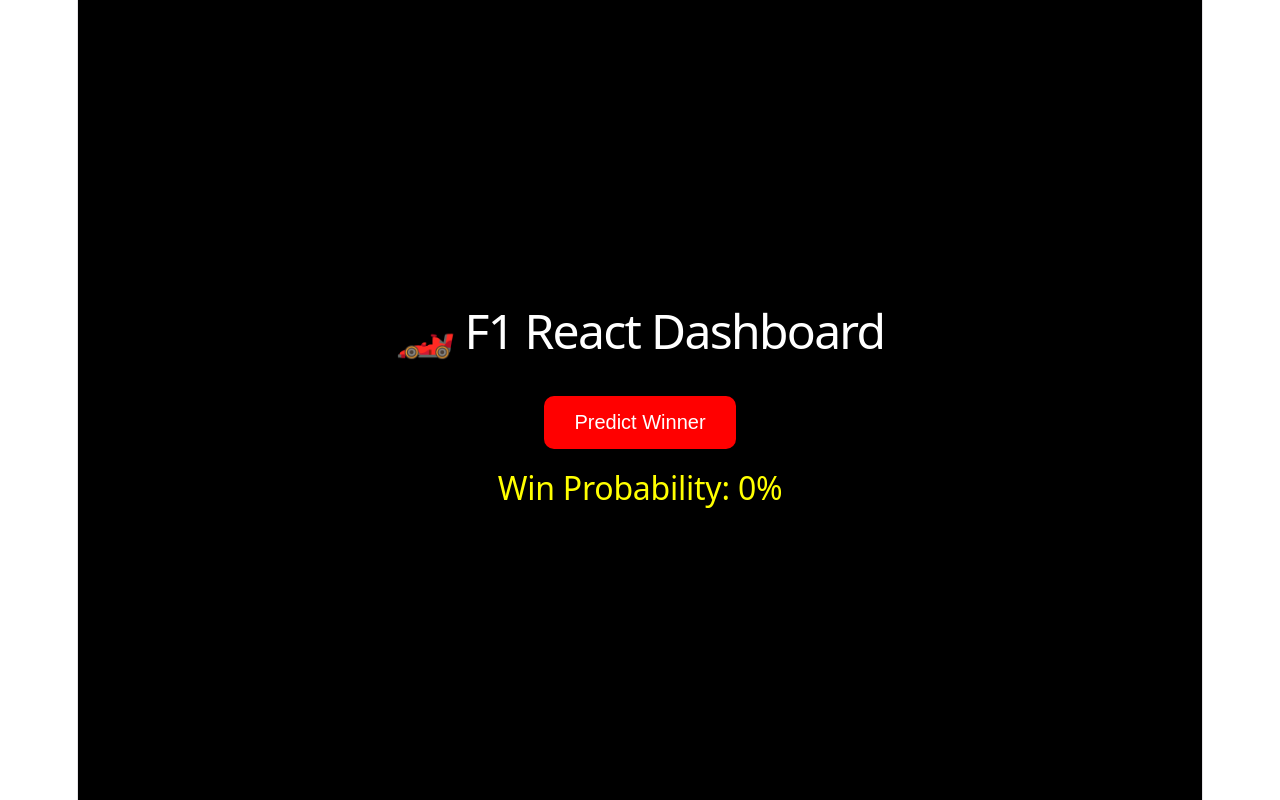
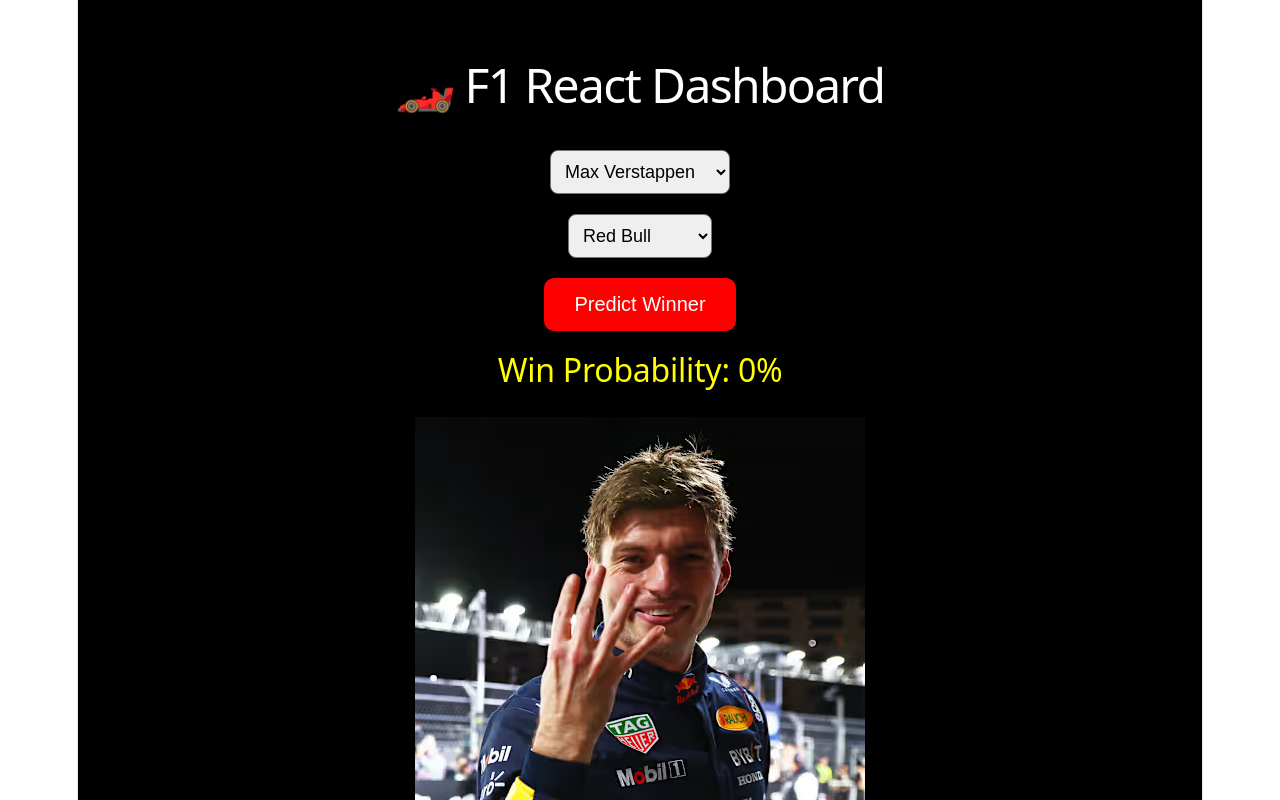
Before and after one commit to lokeshwarsura/f1-race-predictor, a React (Vite) app in the folder f1-react-dashboard/: page / in a window 1280 px wide. Shown: the top 800 px of the page. Built offline with nearby package versions, Linux system fonts and the light colour scheme.

Commit message:
added dynamic driver cards

```diff
--- a/f1-react-dashboard/src/App.jsx
+++ b/f1-react-dashboard/src/App.jsx
@@ -1,12 +1,56 @@
 import { useState } from 'react'
+
+import DriverCard from './components/DriverCard'
 
 function App() {
 
   const [probability, setProbability] = useState(0)
 
+  const [driver, setDriver] =
+    useState('Max Verstappen')
+
+  const [team, setTeam] =
+    useState('Red Bull')
+
+  const [image, setImage] =
+    useState('/images/max.png')
+
+  const [logo, setLogo] =
+    useState('/images/redbull.png')
+
+  const driverImages = {
+
+    'Max Verstappen': '/images/max.png',
+
+    'Lewis Hamilton': '/images/hamilton.png',
+
+    'Fernando Alonso': '/images/alonso.png',
+
+    'Carlos Sainz': '/images/sainz.png',
+
+    'Sergio Perez': '/images/perez.png'
+
+  }
+
+  const teamLogos = {
+
+    'Red Bull': '/images/redbull.png',
+
+    'Mercedes': '/images/mercedes.png',
+
+    'Ferrari': '/images/ferrari.png',
+
+    'Aston Martin': '/images/astonmartin.png'
+
+  }
+
   function predictWinner() {
 
     setProbability(78.42)
+
+    setImage(driverImages[driver])
+
+    setLogo(teamLogos[team])
 
   }
 
@@ -21,7 +65,8 @@ function App() {
         flexDirection: 'column',
         justifyContent: 'center',
         alignItems: 'center',
-        gap: '20px'
+        gap: '20px',
+        padding: '40px'
       }}
     >
 
@@ -33,6 +78,41 @@ function App() {
       >
         🏎️ F1 React Dashboard
       </h1>
+
+      <select
+        value={driver}
+        onChange={(e) => setDriver(e.target.value)}
+        style={{
+          padding: '10px',
+          fontSize: '18px',
+          borderRadius: '8px'
+        }}
+      >
+
+        <option>Max Verstappen</option>
+        <option>Lewis Hamilton</option>
+        <option>Fernando Alonso</option>
+        <option>Carlos Sainz</option>
+        <option>Sergio Perez</option>
+
+      </select>
+
+      <select
+        value={team}
+        onChange={(e) => setTeam(e.target.value)}
+        style={{
+          padding: '10px',
+          fontSize: '18px',
+          borderRadius: '8px'
+        }}
+      >
+
+        <option>Red Bull</option>
+        <option>Mercedes</option>
+        <option>Ferrari</option>
+        <option>Aston Martin</option>
+
+      </select>
 
       <button
         onClick={predictWinner}
@@ -58,6 +138,13 @@ function App() {
         Win Probability: {probability}%
       </h2>
 
+      <DriverCard
+        driver={driver}
+        team={team}
+        image={image}
+        logo={logo}
+      />
+
     </div>
 
   )
```
